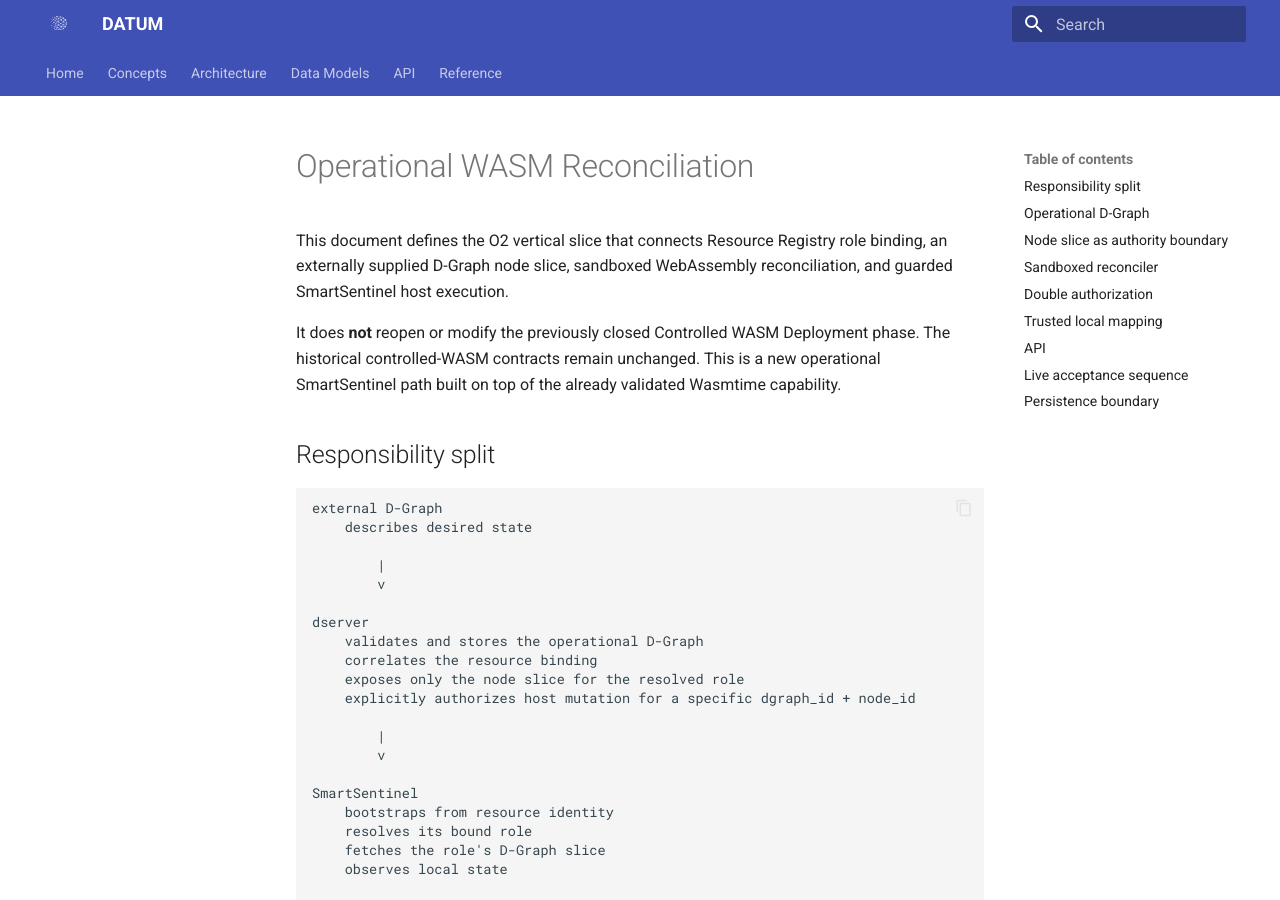
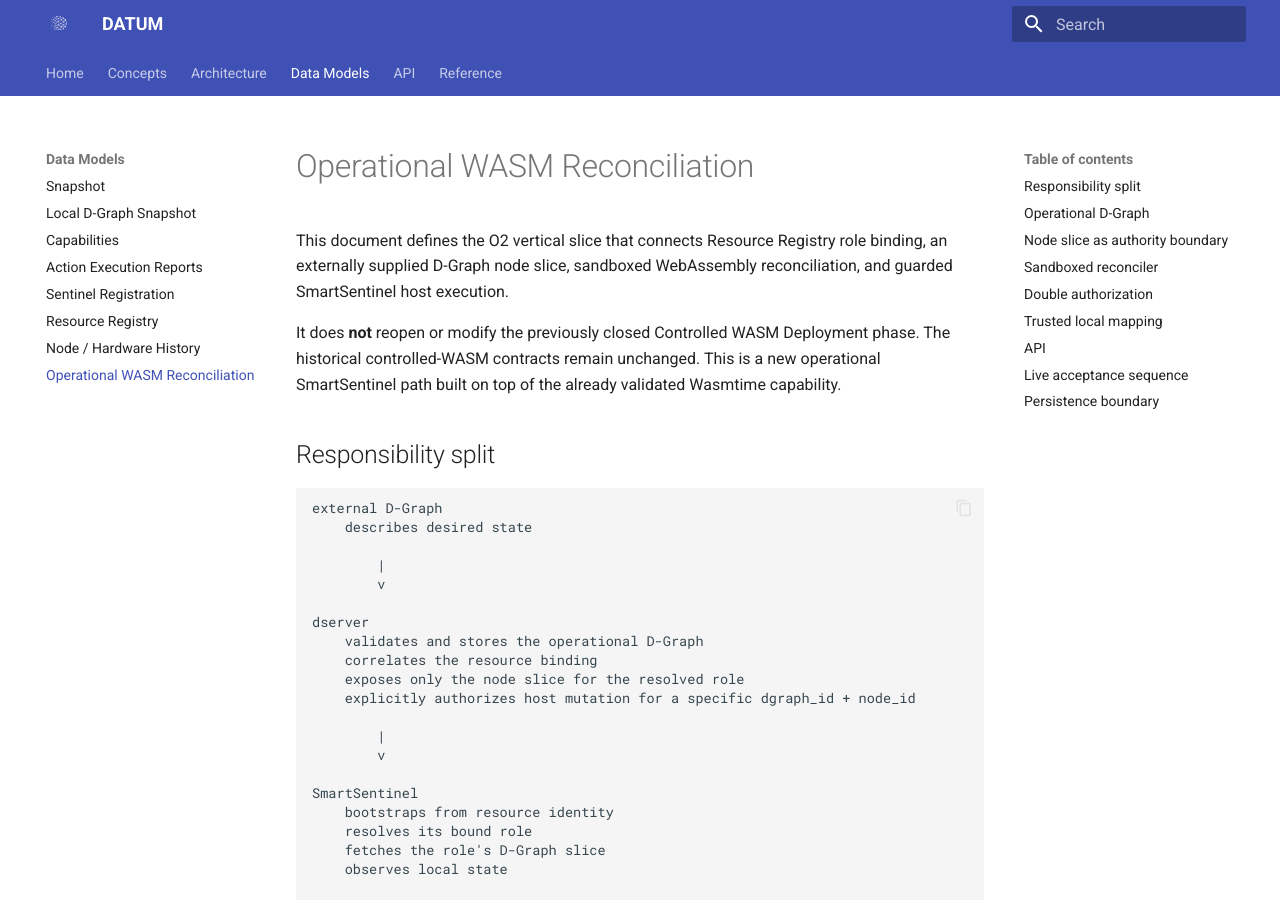
Before and after one commit to dnredson/datum, an MkDocs documentation site: the page built from documentation/reference/operational-wasm-reconciliation.md, in a window 1280 px wide and 900 px high. Built offline with MkDocs 1.6.1 and Material for MkDocs 9.7.7, drawn with Linux system fonts in a browser that asks for light colours.

Commit message:
Expose operational WASM reconciliation documentation

```diff
--- a/mkdocs.yml
+++ b/mkdocs.yml
@@ -44,6 +44,7 @@ nav:
       - Sentinel Registration: reference/sentinel-registration.md
       - Resource Registry: reference/resource-registry.md
       - Node / Hardware History: reference/node-incarnation-history.md
+      - Operational WASM Reconciliation: reference/operational-wasm-reconciliation.md
   - API:
       - Overview: api/overview.md
   - Reference:
```
